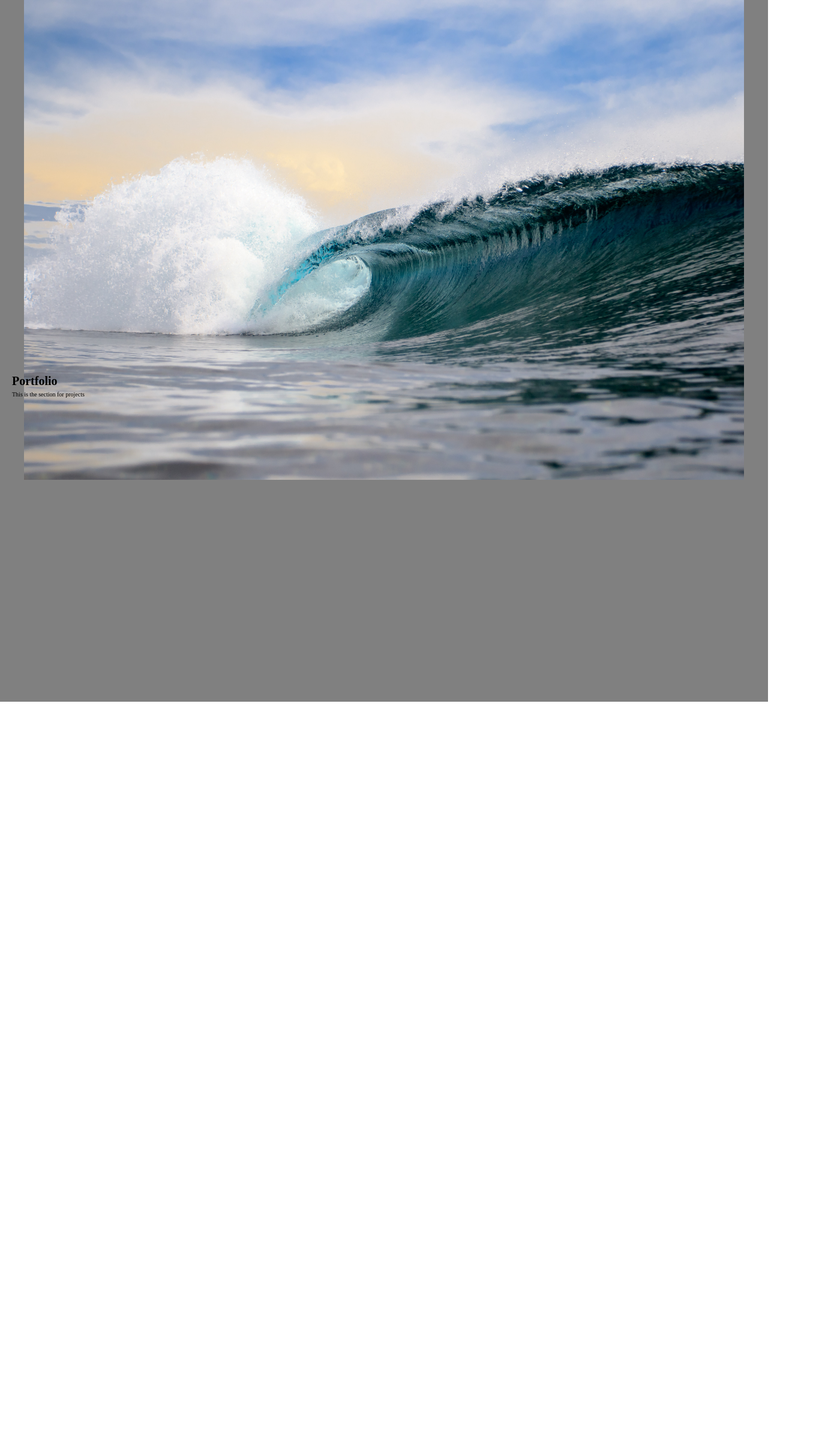
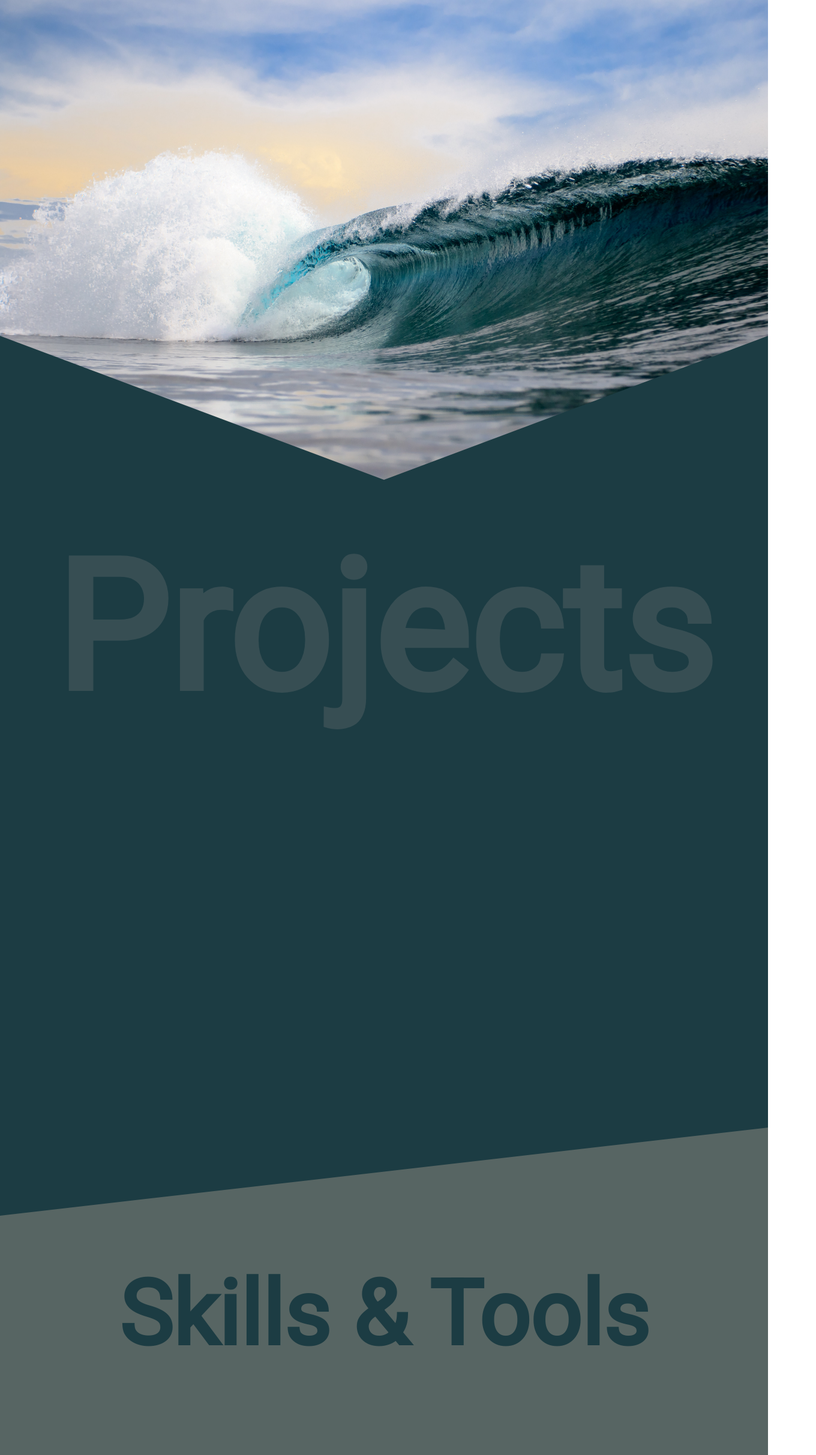
Before and after one commit to dward1502/PersonalPortfolio, a Next.js app: page / in a window 1280 px wide. Shown: the top 2426 px of the page at 60% size, 1360 px wide, since content can reach past the window. Before the commit the page ends 1170 px from the top, so only its background shows below. Built offline with nearby package versions, Linux system fonts and the light colour scheme.

Commit message:
styled front page

```diff
--- a/pages/index.jsx
+++ b/pages/index.jsx
@@ -8,20 +8,24 @@ export default function Home() {
     <div className={styles.container}>
       <Head>
         <title>Create Next App</title>
-        <meta name="description" content="Generated by create next app" />
-        <link rel="icon" href="/favicon.ico" />
+        <meta name='description' content='Generated by create next app' />
+        <link rel='icon' href='/favicon.ico' />
       </Head>
       <div className={styles.image_wrapper}>
         <Image
-          src="/images/breakingWave.jpg"
-          layout="fill"
-          className={styles.image}
+          src={'/images/breakingWave.jpg'}
+          layout='fill'
+          objectFit='cover'
         />
       </div>
-      <h1 className={styles.info}>Portfolio</h1>
-      <section className={styles.projectSection}>
-        This is the section for projects
+      <section className={styles.projectHero}>
+        <h1>Projects</h1>
       </section>
+      <section className={styles.projects}></section>
+      <section className={styles.skills}>
+        <h1>Skills &amp; Tools</h1>
+      </section>
+      <section className={styles.contact}></section>
     </div>
-  )
+  );
 }
--- a/sass/Home.module.scss
+++ b/sass/Home.module.scss
@@ -1,28 +1,49 @@
 @import './variables';
 @import './mixins';
 
-.content{
-    // min-height: 100vh;
-    padding: 2rem;
-    @include respond(phone-md) {
-        padding: 0;
-    }
+.image_wrapper {
+  width: 100%;
+  height: 100vh;
+  clip-path: polygon(100% 0, 100% 70%, 50% 100%, 0 70%, 0 0);
 }
-.image_wrapper {
-    z-index: 1;
-    width: 100%;
-    height: 60rem;
-    // position:relative;
+.projectHero {
+  width: 100%;
+  height: 50rem;
+  background-color: #1c3c43;
+  display: flex;
+  justify-content: center;
+  align-items: center;
+  // padding:4rem;
+  & h1 {
+    font-size: 30rem;
+    opacity: 0.27;
+    color: grey;
+    font-family: 'Roboto', sans-serif;
+  }
 }
-.image {
-   object-fit: contain;
-   width: 100%;
-   position: relative;
+.projects {
+  width: 100%;
+  padding: 4rem;
+  // background-color: white;
+  height: 50rem;
 }
-.info {
-    position: relative;
+.skills {
+  width: 100%;
+  background-color: #576563;
+  height: 50rem;
+  clip-path: polygon(0 21%, 100% 0, 100% 100%, 0% 100%);
+  padding-top: 20rem;
+  display: flex;
+  justify-content: center;
+  & h1 {
+    font-size: 15rem;
+    font-family: 'Roboto', sans-serif;
+    color: #1c3c43;
+  }
 }
-.projectSection {
-    height: 50rem;
-    position: relative;
+.contact {
+  width: 100%;
+  height: 40rem;
+  background-color: #6b94b1;
+//   clip-path: polygon(100% 0, 76% 18%, 51% 1%, 24% 18%, 0 0);
 }
--- a/sass/_variables.scss
+++ b/sass/_variables.scss
@@ -0,0 +1 @@
+@import url('https://fonts.googleapis.com/css2?family=Roboto&display=swap');
--- a/sass/globals.scss
+++ b/sass/globals.scss
@@ -11,7 +11,7 @@ h6 {
 }
 html,
 body {
-  overflow: hidden;
+  // overflow: hidden;
 }
 html {
   font-size: 62.5%;
@@ -62,6 +62,6 @@ select {
     display: flex;
     flex-direction: column;
     min-height: 100vh;
-     background: grey;
+     background: #1C3C43;
 
 }
```
